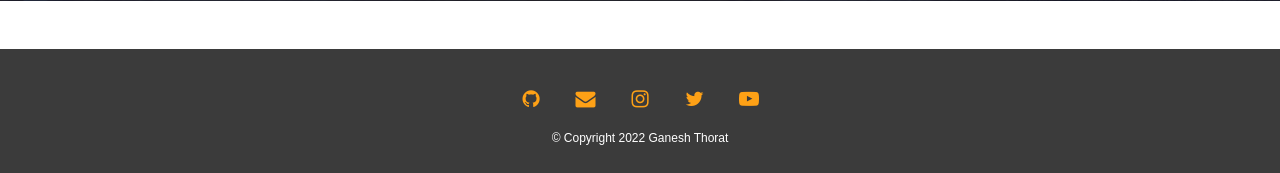
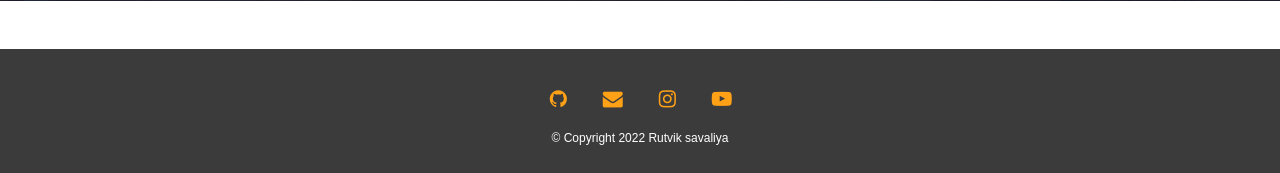
Before and after one commit to Rutvik552k/project, a Flask app: page / in a window 1280 px wide. Shown: the part 781-954 px from the top of the page. Run offline with Flask 2, Linux system fonts and the light colour scheme; some libraries are stand-ins or nearby versions.

Commit message:
Add files via upload

```diff
--- a/templates/index.html
+++ b/templates/index.html
@@ -94,12 +94,12 @@
         <!-- Footer Start -->
         <section id="footer" style="background-color: rgb(59, 59, 59);margin-top: 0px;padding-top: 20px;padding-bottom: 10px; margin-bottom: 0px;color: white;align-items:stretch">
             <div class="social-links">
-                <a href="https://github.com/Ganesh-Thorat-01" target="_blank"><i class="fa fa-github"></i></a>
-                <a href="mailto:thorat.ganeshscoe@gmail.com" target="_blank"><i class="fa fa-envelope" style="color: light yellow;"></i></a>
-                <a href="https://www.instagram.com/ganesh_thorat__/" target="_blank"><i class="fa fa-instagram"></i></a>
-                <a href="https://twitter.com/Ganesh_Thorat_" target="_blank"><i class="fa fa-twitter"></i></a>
-                <a href="https://www.youtube.com/channel/UCXhvVTaw3a8onPxwv2TbwUw" target="_blank"><i class="fa fa-youtube-play"></i></a>
-                <p>&copy; Copyright 2022 Ganesh Thorat</p>
+                <a href="https://github.com/rutvik552k" target="_blank"><i class="fa fa-github"></i></a>
+                <a href="rutviksavaliya141@gmail.com" target="_blank"><i class="fa fa-envelope" style="color: light yellow;"></i></a>
+                <a href="https://www.instagram.com/rutviksavaliya_552k/" target="_blank"><i class="fa fa-instagram"></i></a>
+                <!-- <a href="https://twitter.com/Ganesh_Thorat_" target="_blank"><i class="fa fa-twitter"></i></a> -->
+                <a href="https://studio.youtube.com/channel/UCXv1ZzWK2hjo1Lm_RekwXZg/videos/upload?filter=%5B%5D&sort=%7B%22columnType%22%3A%22date%22%2C%22sortOrder%22%3A%22DESCENDING%22%7D" target="_blank"><i class="fa fa-youtube-play"></i></a>
+                <p>&copy; Copyright 2022 Rutvik savaliya</p>
             </div>
         </section>
         <!-- Footer End -->
```
